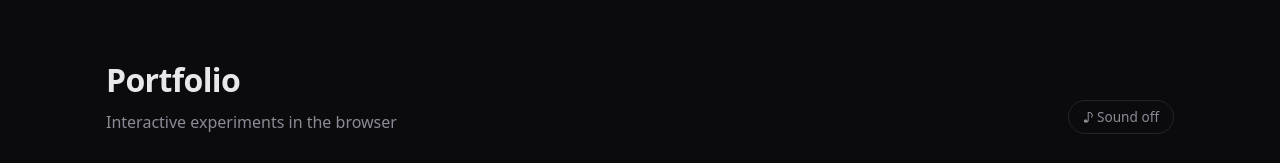
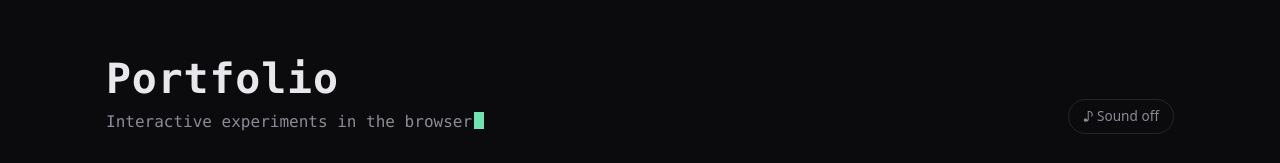
Before and after one commit to vimuston/portfolio, a plain HTML site: page index.html in a window 1280 px wide. Shown: the top 163 px of the page. Drawn offline with Linux system fonts and the light colour scheme.

Commit message:
Decode header: title resolves from glyphs, subtitle types in
Co-Authored-By: Claude Opus 5.5 <noreply@anthropic.com>

```diff
--- a/index.html
+++ b/index.html
@@ -13,6 +13,8 @@
       --text: #e8e8ec;
       --muted: #8b8b96;
       --accent: #9cc8ff;
+      --glyph: #6fe3b0;
+      --mono: ui-monospace, "Cascadia Mono", "SF Mono", Menlo, Consolas, monospace;
     }
     * { box-sizing: border-box; }
     body {
@@ -30,8 +32,19 @@
       padding-top: 56px; padding-bottom: 32px;
       display: flex; align-items: flex-end; justify-content: space-between; gap: 16px;
     }
-    h1 { margin: 0 0 6px; font-size: 2rem; letter-spacing: -0.02em; }
-    header p { margin: 0; color: var(--muted); }
+    h1 {
+      margin: 0 0 8px;
+      font-family: var(--mono); font-size: 2.6rem; line-height: 1.1; letter-spacing: .02em;
+    }
+    h1 .x { color: var(--glyph); opacity: .8; }
+    header p { margin: 0; color: var(--muted); font-family: var(--mono); min-height: 1.5em; }
+    header .cur {
+      display: inline-block; width: .6em; height: 1.05em; margin-left: 2px; vertical-align: -0.15em;
+      background: var(--glyph); animation: blink 1s steps(1) infinite;
+    }
+    @keyframes blink { 50% { opacity: 0; } }
+    @media (prefers-reduced-motion: reduce) { header .cur { animation: none; } }
+    @media (max-width: 600px) { h1 { font-size: 2rem; } }
 
     .sound-toggle {
       flex: none;
@@ -107,14 +120,19 @@
     .tile h2 { margin: 0 0 4px; font-size: 1.1rem; }
     .tile p { margin: 0; color: var(--muted); font-size: .92rem; }
 
+    .sr-only {
+      position: absolute; width: 1px; height: 1px; margin: -1px; padding: 0;
+      overflow: hidden; clip: rect(0 0 0 0); white-space: nowrap; border: 0;
+    }
+
     footer { padding-top: 48px; padding-bottom: 32px; color: var(--muted); font-size: .85rem; }
   </style>
 </head>
 <body>
   <header>
     <div>
-      <h1>Portfolio</h1>
-      <p>Interactive experiments in the browser</p>
+      <h1><span class="sr-only">Portfolio</span><span id="title" aria-hidden="true">Portfolio</span></h1>
+      <p><span class="sr-only">Interactive experiments in the browser</span><span id="subtitle" aria-hidden="true">Interactive experiments in the browser</span></p>
     </div>
     <button class="sound-toggle" id="soundToggle" type="button" aria-pressed="false"
             title="Play a short sound clip from each demo when you hover its tile">♪ Sound off</button>
@@ -182,6 +200,30 @@
         url: "https://vimuston.github.io/helix/"
       },
     ];
+
+    // Header: the title resolves out of random glyphs (DNA letters and ASCII),
+    // then the subtitle types itself. Plain text stays for no-JS and reduced motion.
+    (() => {
+      const h = document.getElementById("title"), s = document.getElementById("subtitle");
+      if (matchMedia("(prefers-reduced-motion: reduce)").matches) return;
+      const T = h.textContent, S = s.textContent, G = "ACGT#%@&*+=<>/\\|";
+      s.innerHTML = '<span class="cur"></span>';
+      let f = 0;
+      const a = setInterval(() => {
+        const fixed = Math.floor(f / 3);
+        h.innerHTML = [...T].map((c, i) => i < fixed ? c :
+          '<span class="x">' + G[Math.floor(Math.random() * G.length)].replace("<", "&lt;").replace(">", "&gt;") + "</span>").join("");
+        if (++f > T.length * 3) {
+          clearInterval(a);
+          h.textContent = T;
+          let i = 0;
+          const b = setInterval(() => {
+            s.innerHTML = S.slice(0, ++i) + '<span class="cur"></span>';
+            if (i >= S.length) clearInterval(b);
+          }, 35);
+        }
+      }, 45);
+    })();
 
     // Hover sound: off by default. Browsers only allow audio after the visitor has
     // clicked something, so the header toggle doubles as the unlock.
```
